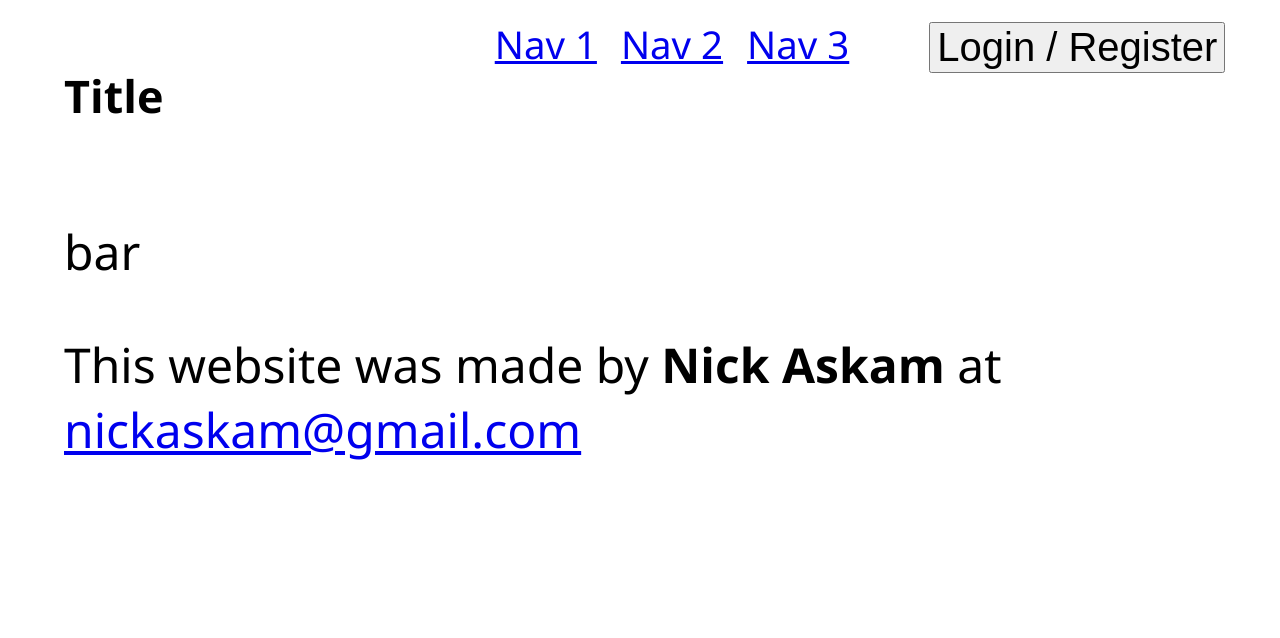
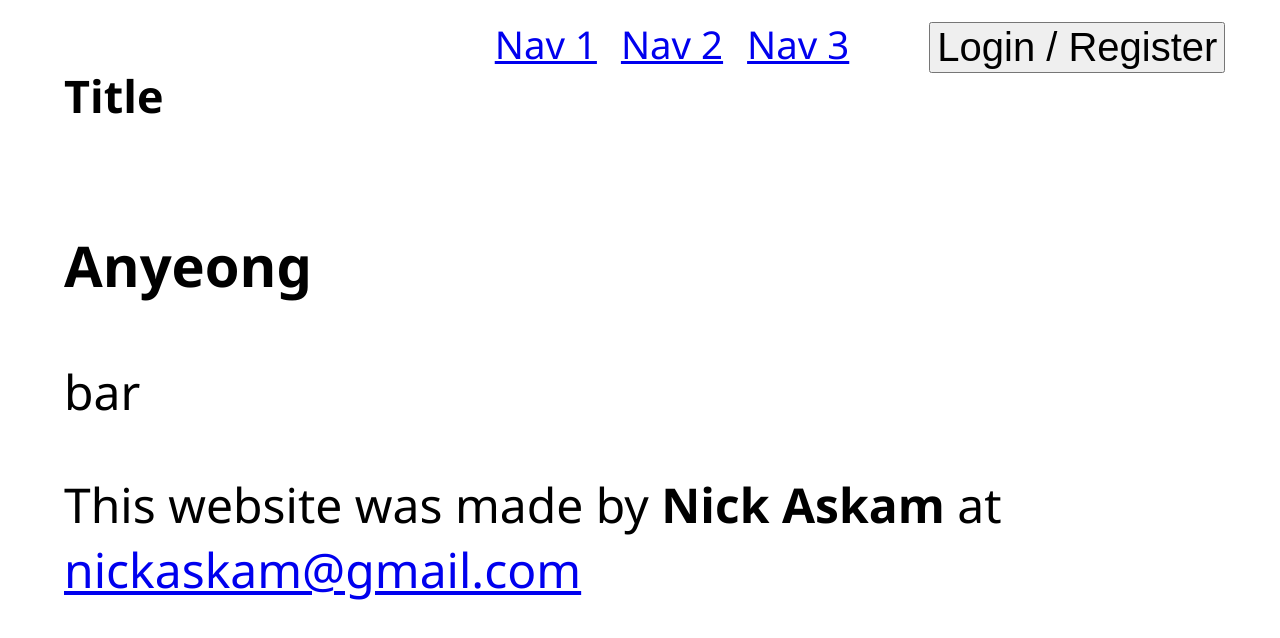
Before and after one commit to nickaskam/first_typescript, a React (Create React App) app in the folder frontend/: page /anyeong in a window 1280 px wide. Shown: the top 638 px of the page. Built offline with nearby package versions, Linux system fonts and the light colour scheme.

Commit message:
copy edit

```diff
--- a/frontend/src/components/Anyeong.tsx
+++ b/frontend/src/components/Anyeong.tsx
@@ -6,6 +6,11 @@ type Props = {
 
 export class Anyeong extends Component<Props, {}> {
   render() {
-    return <p>{this.props.foo}</p>;
+    return (
+      <div>
+        <h3>Anyeong</h3>
+        <p>{this.props.foo}</p>
+      </div>
+    );
   }
 }
```
